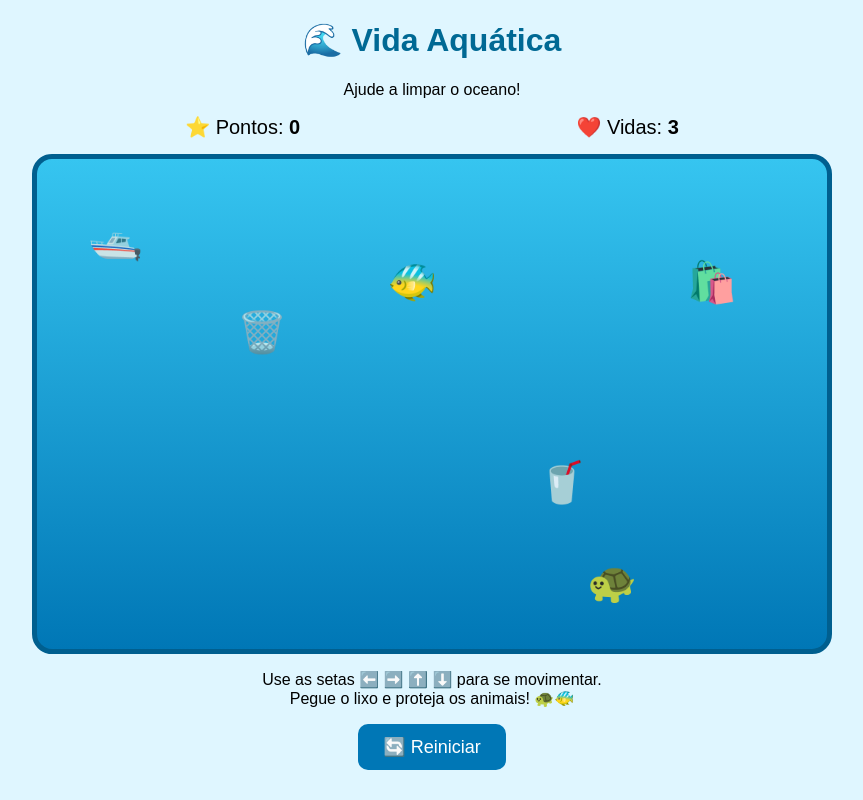
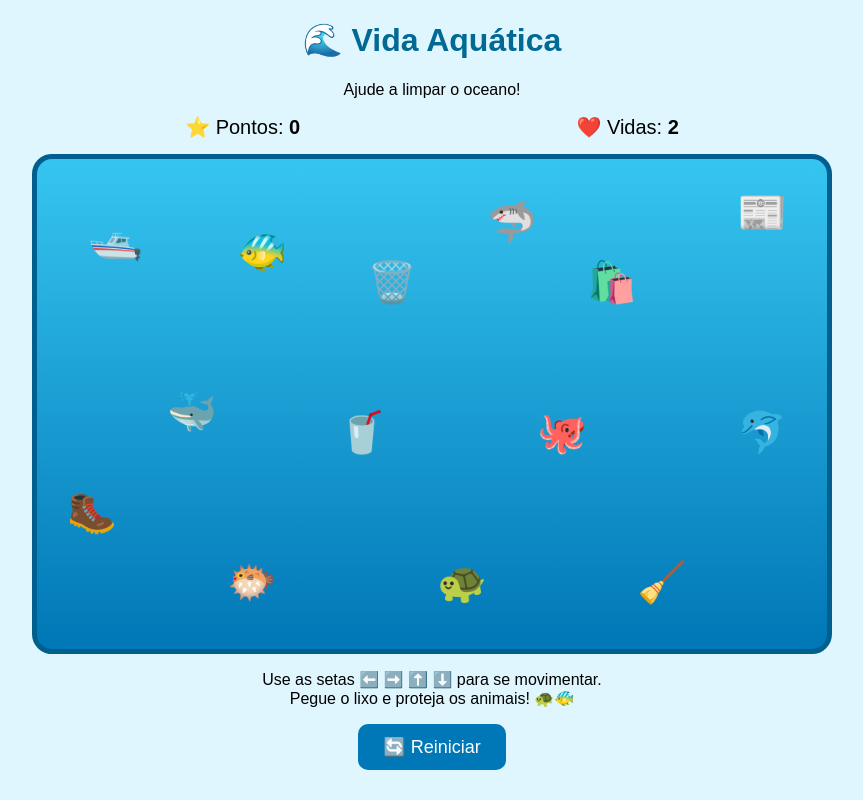
Before and after one commit to G0PPL/Atv-site-jogo, a plain HTML site: page Index.html in a window 1280 px wide. Shown: the whole page, without its empty margins (208-1071 px from the left). Drawn offline with Linux system fonts and the light colour scheme.

Commit message:
Adicionando e posicionando mais animais e lixos

```diff
--- a/Index.html
+++ b/Index.html
@@ -18,7 +18,7 @@
 
         <div class="informacoes">
             <span>⭐ Pontos: <b id="pontos">0</b></span>
-            <span>❤️ Vidas: <b id="vidas">3</b></span>
+            <span>❤️ Vidas: <b id="vidas">2</b></span>
         </div>
 
         <div id="oceano">
@@ -28,9 +28,17 @@
             <div class="lixo lixo1">🗑️</div>
             <div class="lixo lixo2">🥤</div>
             <div class="lixo lixo3">🛍️</div>
+            <div class="lixo lixo4">🧹</div>
+            <div class="lixo lixo5">🥾</div>
+            <div class="lixo lixo6">📰</div>
 
             <div class="animal animal1">🐠</div>
             <div class="animal animal2">🐢</div>
+            <div class="animal animal3">🐡</div>
+            <div class="animal animal4">🐙</div>
+            <div class="animal animal5">🐳</div>
+            <div class="animal animal6">🦈</div>
+            <div class="animal animal7">🐬</div>
 
         </div>
 
--- a/Script.js
+++ b/Script.js
@@ -1,7 +1,7 @@
 let jogador = document.getElementById("jogador");
 
 let pontos = 0;
-let vidas = 3;
+let vidas = 2;
 
 let posicaoX = 50;
 let posicaoY = 50;
--- a/Style.css
+++ b/Style.css
@@ -48,30 +48,70 @@ h1 {
     position: absolute;
     font-size: 40px;
 }
-
+/* Lixeira */
 .lixo1 {
-    left: 200px;
-    top: 150px;
-}
-
-.lixo2 {
-    left: 500px;
-    top: 300px;
-}
-
-.lixo3 {
-    left: 650px;
+    left: 330px;
     top: 100px;
 }
-
-.animal1 {
-    left: 350px;
+/* Copo */
+.lixo2 {
+    left: 300px;
+    top: 250px;
+}
+/* Sacola */
+.lixo3 {
+    left: 550px;
     top: 100px;
 }
-
+/* Vassoura */
+.lixo4 {
+    left: 600px;
+    top: 400px;
+}
+/* Bota */
+.lixo5 {
+    left: 30px;
+    top: 330px;
+}
+/* Jornal */
+.lixo6 {
+    left: 700px;
+    top: 30px;
+}
+/* Peixe Laranja */
+.animal1 {
+    left: 200px;
+    top: 70px;
+}
+/* Jabuti */
 .animal2 {
-    left: 550px;
+    left: 400px;
     top: 400px;
+}
+/* Baiacu */
+.animal3 {
+    left: 190px;
+    top: 400px;
+}
+/* Polvo */
+.animal4 {
+    left: 500px;
+    top: 250px;
+}
+/* Baleia */
+.animal5 {
+    left: 130px;
+    top: 230px;
+}
+/* Tubarão */
+.animal6 {
+    left: 450px;
+    top: 40px;
+}
+/* Golfinho dsgçd */
+.animal7 {
+    left: 700px;
+    top: 250px;
 }
 
 .instrucoes {
```
